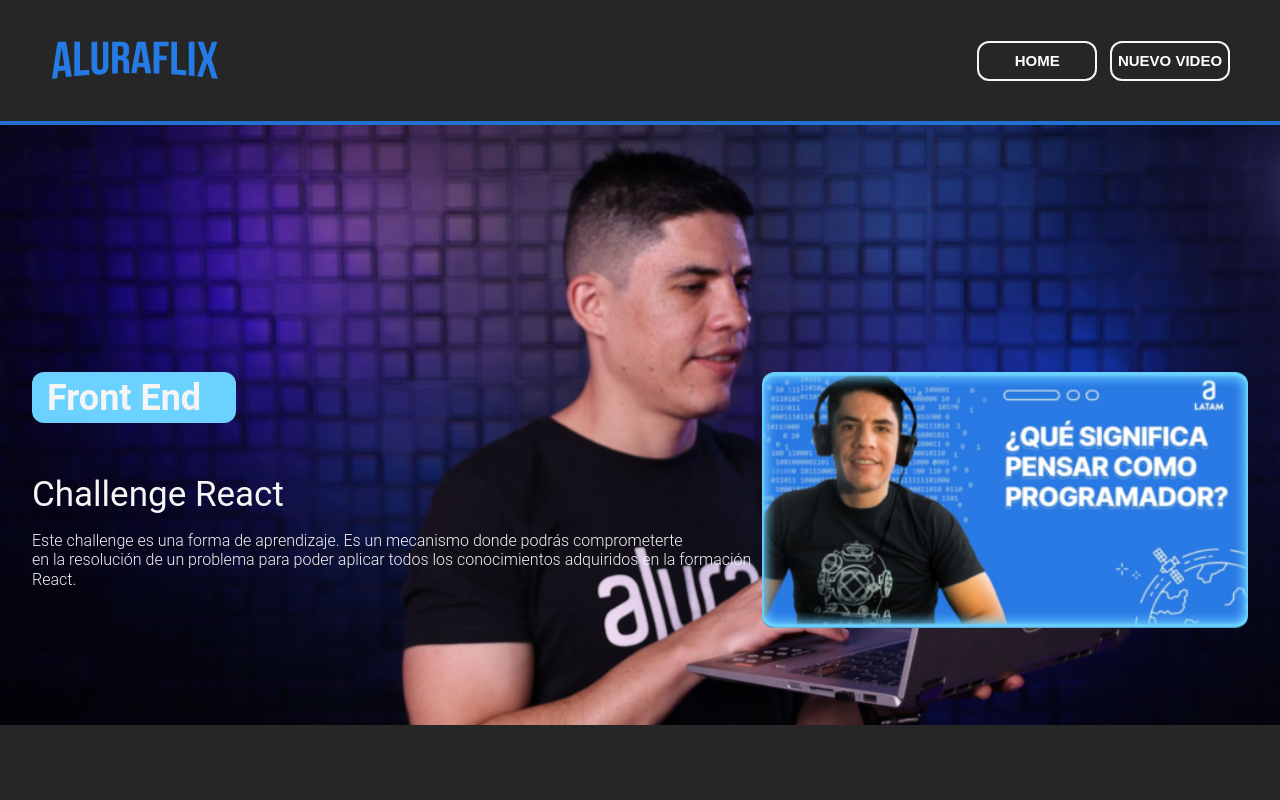
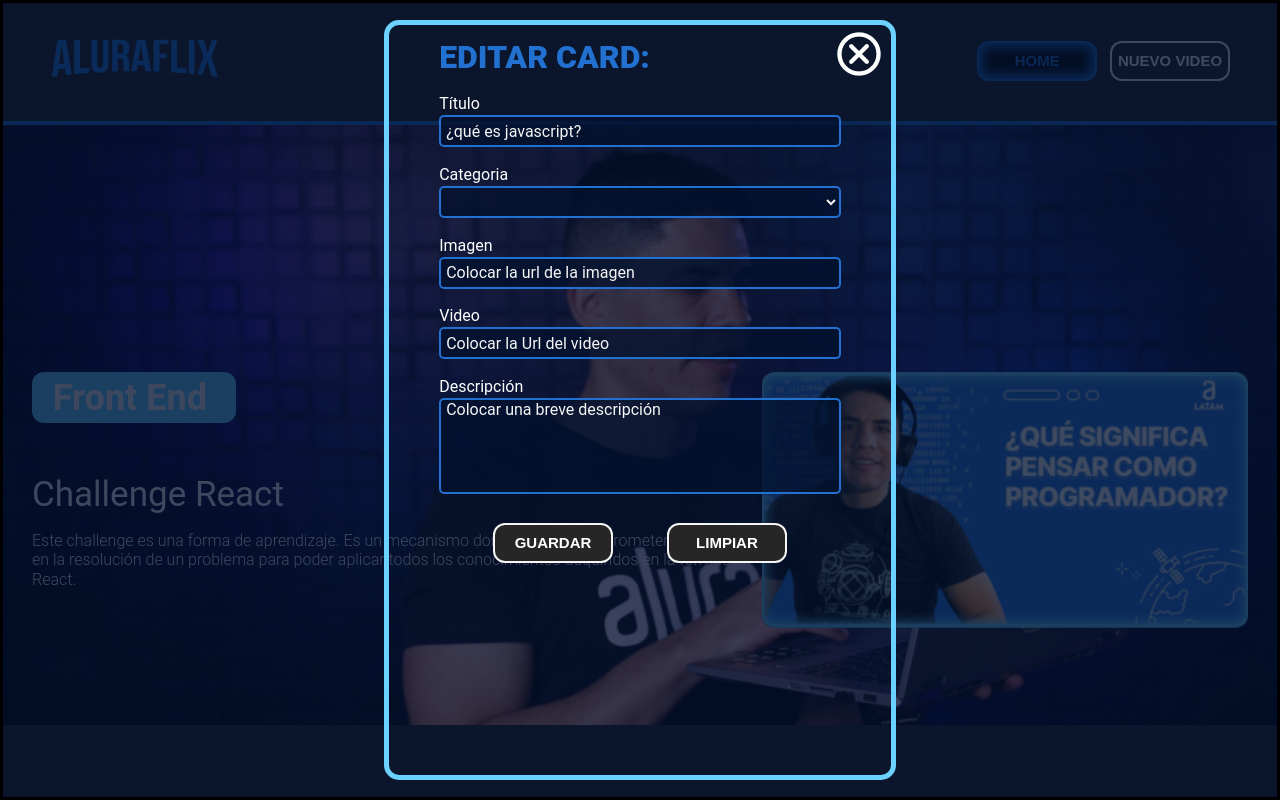
Before and after one commit to AlvinVasquez23/aluraflix, a React (Vite) app: page / in a window 1280 px wide. Shown: the top 800 px of the page. Built offline with nearby package versions, Linux system fonts and the light colour scheme.

Commit message:
avance de modal y formulario

```diff
--- a/src/App.jsx
+++ b/src/App.jsx
@@ -1,12 +1,26 @@
-import Home from "./pages/Home"
-import Form  from "./components/Form"
+import {BrowserRouter as Router, Routes, Route} from "react-router-dom";
+import Home from "./pages/Home";
+import Page404 from "./pages/Page404";
+import Nav from "./components/NavBar";
+import Footer from "./components/Footer";
+import Modal from "./components/Modal";
+
+
 
 
 function App() {
     return (
     <>
-      <Home />
-      <Form/>
+      <Router>
+        <Nav/>
+        <Routes>
+          <Route path="/" element={<Home />}/>
+          {/* <Route path="/nuevoVideo" element={<Modal/>}/> */}
+          <Route path="*" element={<Page404 />}/>
+        </Routes>
+        <Footer/>
+        <Modal/>
+      </Router>
 
     </>
   )
--- a/src/components/Boton/index.jsx
+++ b/src/components/Boton/index.jsx
@@ -10,23 +10,18 @@
     border-radius: 12px;
     text-transform: uppercase;
     cursor: pointer;
-    color: #FFF;
-    border: 2px solid #F5F5F5;
-    background: var(--Dark-Grey);
 
-    /* &:active {
-    border-radius: 10px;
-    border: 2px solid var(--Blue);
-    background: rgba(0, 0, 0, 0.90);
-    box-shadow: 0px 0px 12px 4px #2271D1 inset;
-    } */
+    border:${({activo}) => (activo ? "2px solid var(--Blue)" : "2px solid #F5F5F5")};
+    background:${({activo}) => (activo ? "rgba(0, 0, 0, 0.90)" : "var(--Dark-Grey)")};
+    color:${({activo}) => (activo ? "var(--Blue)" : "#FFF")};
+    box-shadow:${({activo}) => (activo ? "0px 0px 12px 4px #2271D1 inset" : "none" )};
+
 `
 
-
-const Button = (props)=> {
+const Button = ({nombre, activo=false})=> {
     return(
-        <Btn className={props.className}>
-            {props.nombre}
+        <Btn activo={activo}>
+            {nombre}
         </Btn>
     )
 
--- a/src/components/Footer/index.jsx
+++ b/src/components/Footer/index.jsx
@@ -21,7 +21,7 @@
             <div className="imagen">
                 <img src="./img/logo.png" alt="Logo"/>
             </div>
-            <p>Todos los Derechos Reservados - 2024 &copy;</p>
+            <p>&copy;Todos los Derechos Reservados - 2024</p>
             <p>Pagina desarrollado con fines academicos<br/>Por Alwin Huaman Vasquez</p>
         </PiePagina>
     )
--- a/src/components/Form/index.jsx
+++ b/src/components/Form/index.jsx
@@ -1,40 +1,112 @@
 import styled from "styled-components";
+import Button from "../Boton"
 
-const Formulario = styled.form`
-    width: 40%;
-    height: 25rem;
-    display: flex;
-    flex-direction: column;
+const Formulario = styled.div`
+    width: 40vw;
+    height: 95vh;;
     font-family: var(--font-button);
+    border: 5px solid var(--Front-End);
+    border-radius: 15px;
+    position:relative;
 
     h1{
         font-family: var(--font-categoria);
         text-transform: Uppercase;
+        line-height: 4rem;
+        color:var(--Blue);
+        font-weight: 800;
+    }
+
+    form{
+        width:90%;
+        height:100%;
+        display:flex;
+        flex-direction:column;
+        color:white;
+        padding: 0 0 0 10%;
+    }
+
+    label{
+        margin-bottom:2px;
+        margin-top: 5px;
+        font-family: var(--font-categoria);
 
     }
 
 
+    .info{
+        margin-bottom: 0.8em;
+        font-family: var(--font-categoria);
+        font-size: 1rem;
+        border-radius: 5px;
+        border: 2px solid var(--Blue);
+        background: rgba(3, 18, 47, 0.76);
+        color: var(--Grey-light);
+
+    }
+    .info:focus {
+        outline: none;
+    }
+
+
+    .info::placeholder{
+        font-family: var(--font-categoria);
+        font-size: 1rem;
+        padding-left:5px;
+        color: var(--Grey-light);
+    }
+
+    .lineal{
+        height: 2rem;
+    }
+
+    textarea{
+        resize: none;
+        height: 6rem;
+    }
+
+    img{
+        position: absolute;
+        right:6px;
+        top: 3px;
+        cursor: pointer;
+
+    }
+
+    .botones{
+        display:flex;
+        justify-content:space-evenly;
+        padding-top:1em;
+    }
+
 `
-
 const Form = () =>{
     return (
             <Formulario>
-            <h1>Editar card</h1>
+                <img src="./img/X - cancel.png" alt="cancelar" />
+                <form>
+                    <h1>Editar card:</h1>
                     <label>Título</label>
-            <input type="text" placeholder="¿qué es javascript?"/>
+                    <input className="info lineal" type="text" placeholder="¿qué es javascript?"/>
                     <label>Categoria</label>
-            <select>
+                    <select className="info lineal">
                         <option></option>
                         <option value="">Front End</option>
                         <option value="">Back End</option>
                         <option value="">Innovación y Gestión</option>
                     </select>
                     <label>Imagen</label>
-            <input type="url" placeholder="Colocar la url de la imagen"/>
+                    <input className="info lineal" type="url" placeholder="Colocar la url de la imagen"/>
                     <label>Video</label>
-            <input type="url"  placeholder="Colocar la Url del video"/>
+                    <input className="info lineal" type="url"  placeholder="Colocar la Url del video"/>
                     <label>Descripción</label>
-            <textarea placeholder="Colocar una breve descripción"/>
+                    <textarea className="info" placeholder="Colocar una breve descripción"/>
+                    <div className="botones">
+                        <Button nombre = "guardar"/>
+                        <Button nombre = "limpiar"/>
+
+                    </div>
+                </form>
             </Formulario>
     )
 }
--- a/src/components/Information/index.jsx
+++ b/src/components/Information/index.jsx
@@ -25,7 +25,7 @@
     color: var(--Grey-light);
     background: var(--Front-End);
     border-radius: 12px;
-    padding: 5px 0 0 15px;
+    padding: 0.3rem 1.3rem;
 
     }
 
--- /dev/null
+++ b/src/components/Modal/index.jsx
@@ -0,0 +1,28 @@
+import styled from "styled-components";
+import Form from "../Form";
+
+
+const ModalFormulario = styled.dialog`
+    position: fixed;
+    top:0;
+    left:0;
+    width:100%;
+    min-height: 100vh;
+    background-color: rgba(3, 18, 47, 0.76);
+    display:flex;
+    justify-content:center;
+    align-items:center;
+
+
+
+`
+
+const Modal = () => {
+    return(
+        <ModalFormulario open>
+            <Form/>
+        </ModalFormulario>
+    )
+};
+
+export default Modal
--- a/src/components/NavBar/index.jsx
+++ b/src/components/NavBar/index.jsx
@@ -1,6 +1,7 @@
 import GlobalStyles from "../GlobalStyles"
 import styled from "styled-components"
 import Button from "../Boton"
+import { Link, useLocation } from "react-router-dom"
 
 
 const NavBar = styled.nav`
@@ -25,12 +26,17 @@
 `
 
 const Nav = () =>{
+
+    const location = useLocation();
+
     return(
         <NavBar>
-            <img src="img/logo.png" alt="logo" />
+            <GlobalStyles/>
+            <Link to={"/Page404"}><img src="img/logo.png" alt="logo" /></Link>
             <div className=" btn-container">
-                <Button className="black" nombre = "home"/>
-                <Button className="white"nombre = "nuevo video"/>
+                <Link to={"/"}><Button  nombre = "home" activo={location.pathname === '/'}/></Link>
+                <Link to={"/Modal"}><Button nombre = "nuevo video" activo={location.pathname === '/Modal'} /></Link>
+
             </div>
 
         </NavBar>
--- a/src/pages/Home.jsx
+++ b/src/pages/Home.jsx
@@ -1,9 +1,7 @@
 import styled from "styled-components"
 import GlobalStyles from "../components/GlobalStyles"
-import Nav from "../components/NavBar/index"
 import Banner from "../components/Banner/index"
 import Main from "../components/Main/index"
-import Footer from "../components/Footer/index"
 
 
 
@@ -17,10 +15,8 @@
     return(
         <Principal>
             <GlobalStyles/>
-            <Nav/>
             <Banner/>
             <Main/>
-            <Footer/>
         </Principal>
     )
 
--- /dev/null
+++ b/src/pages/Page404.jsx
@@ -0,0 +1,20 @@
+import styled from "styled-components"
+import GlobalStyles from "../components/GlobalStyles"
+
+const NoFound = styled.body`
+    background: black;
+
+    width:100%;
+    height: 100vh;
+
+`
+
+const Page404 = ()=>{
+    return(
+        <NoFound>
+            <GlobalStyles/>
+        </NoFound>
+    )
+}
+
+export default Page404
```
Also changed, not shown: public/img/X - cancel.png (added), src/pages/Modal.jsx (deleted), 1 other file (tests, documents, lock files or other folders). Lines whose indentation alone changed are shown as unchanged.
